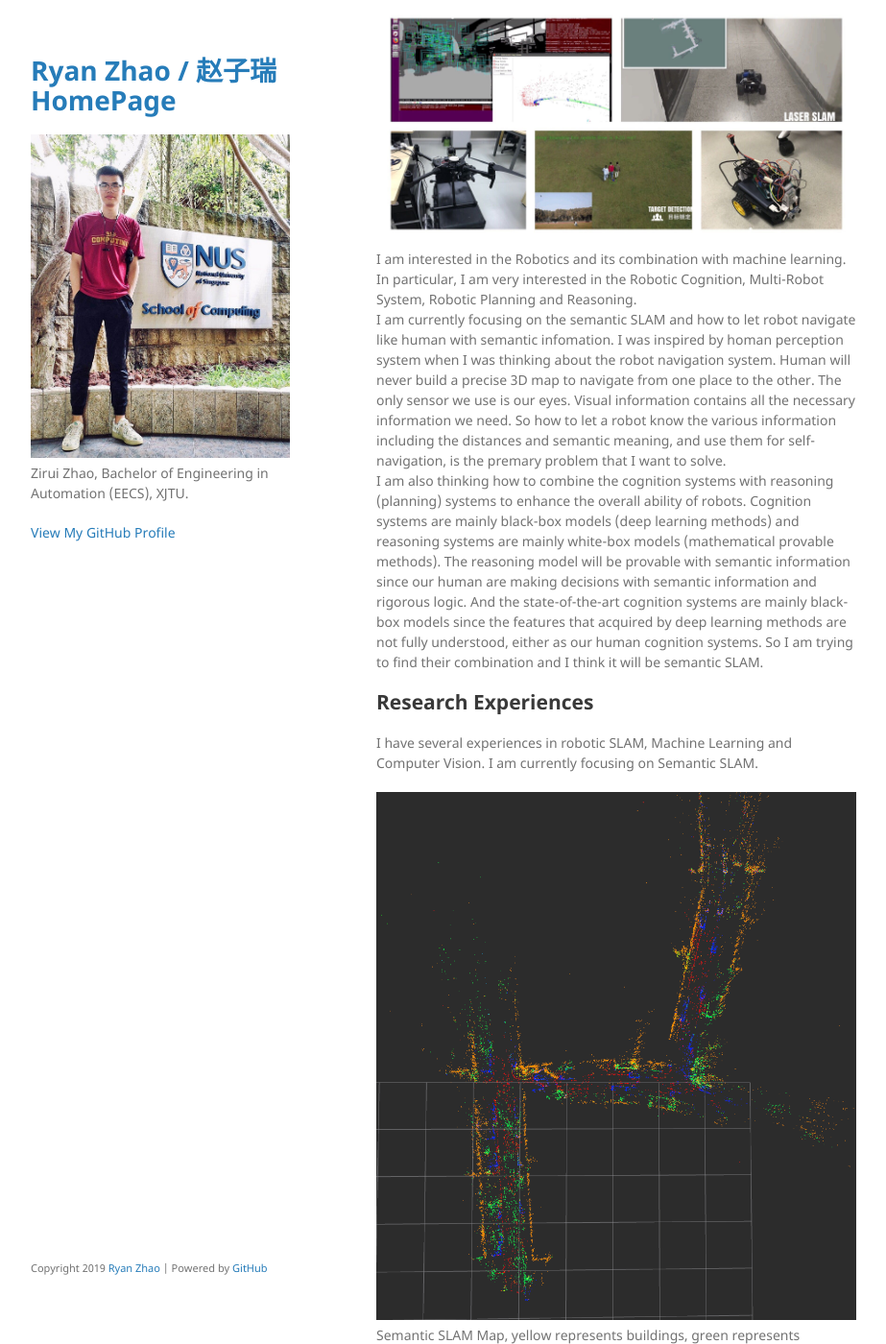
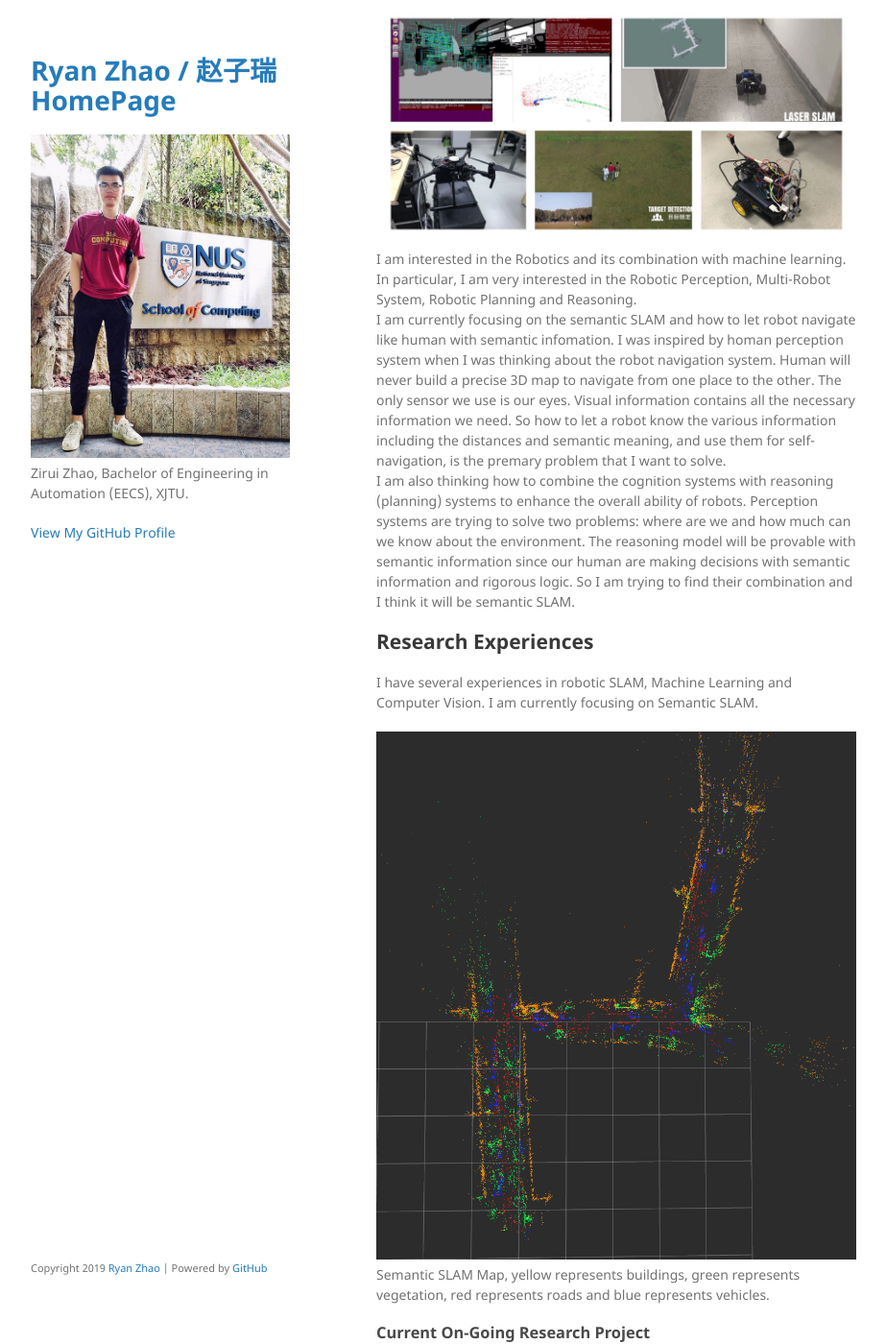
Before and after one commit to 1989Ryan/1989Ryan.github.io, a Jekyll site: the page built from index.md, in a window 1280 px wide and 1400 px high, scrolled down 440 px. Shown: the whole window at 96% size, without its empty margins (178-1101 px from the left). Built offline with Jekyll 4.4.1, drawn with Linux system fonts in a browser that asks for light colours; our own code applies the rules of GitHub Pages for plain Markdown files; some of the changed text lies outside the part shown.

Commit message:
update files

```diff
--- a/index.md
+++ b/index.md
@@ -21,9 +21,9 @@ This is the personal GitHub page of Zirui (Ryan) Zhao.<br/>
 
 <center><img src="https://github.com/1989Ryan/1989Ryan.github.io/blob/master/hi.jpeg?raw=true"/></center>
 
-  I am interested in the Robotics and its combination with machine learning. In particular, I am very interested in the Robotic Cognition, Multi-Robot System, Robotic Planning and Reasoning. <br/>
+  I am interested in the Robotics and its combination with machine learning. In particular, I am very interested in the Robotic Perception, Multi-Robot System, Robotic Planning and Reasoning. <br/>
   I am currently focusing on the semantic SLAM and how to let robot navigate like human with semantic infomation. I was inspired by homan perception system when I was thinking about the robot navigation system. Human will never build a precise 3D map to navigate from one place to the other. The only sensor we use is our eyes. Visual information contains all the necessary information we need. So how to let a robot know the various information including the distances and semantic meaning, and use them for self-navigation, is the premary problem that I want to solve. <br/>
-  I am also thinking how to combine the cognition systems with reasoning (planning) systems to enhance the overall ability of robots. Cognition systems are mainly black-box models (deep learning methods) and reasoning systems are mainly white-box models (mathematical provable methods). The reasoning model will be provable with semantic information since our human are making decisions with semantic information and rigorous logic. And the state-of-the-art cognition systems are mainly black-box models since the features that acquired by deep learning methods are not fully understood, either as our human cognition systems. So I am trying to find their combination and I think it will be semantic SLAM.<br/>
+  I am also thinking how to combine the cognition systems with reasoning (planning) systems to enhance the overall ability of robots. Perception systems are trying to solve two problems: where are we and how much can we know about the environment. The reasoning model will be provable with semantic information since our human are making decisions with semantic information and rigorous logic. So I am trying to find their combination and I think it will be semantic SLAM.<br/>
 
 ## Research Experiences
 
@@ -36,7 +36,7 @@ Semantic SLAM Map, yellow represents buildings, green represents vegetation, red
 
 ### Current On-Going Research Project
 
-**[Multi-robot Collaborative Navigation and Semantic SLAM](./r1.html)
+**[Multi-robot Collaborative Navigation and Semantic SLAM](./r1.html)**
  IAIR XJTU (April. 2018 – now)**<br/>
 
 ### Previous Research & Contest Experiences
```
Also changed, not shown: Clustering_result.png (added).
